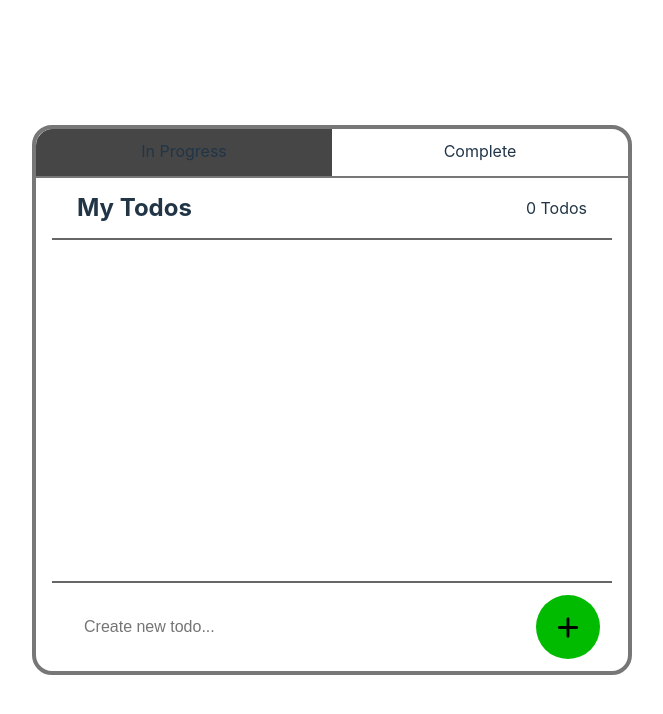
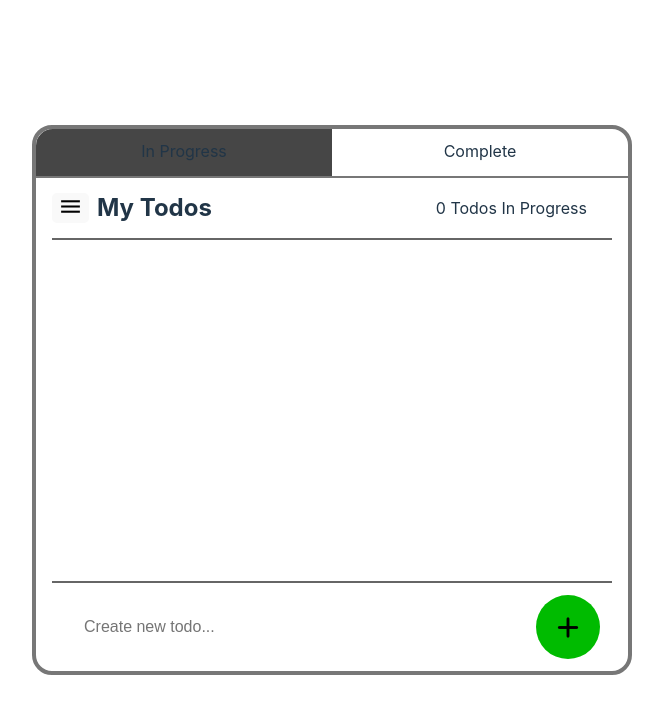
Before and after one commit to s-meenaghan7/react-todolist, a React (Vite) app: page / in a window 1280 px wide. Shown: the top 714 px of the page, without its empty margins (308-971 px from the left). Built offline with nearby package versions, Linux system fonts and the light colour scheme.

Commit message:
Todos header counter now indicates the counter of the complete or in progress todos, depending on which we are viewing. Also updates the text displayed. Also mounted a menu button on the header menu, to be implemented later

```diff
--- a/src/todolist/TodoList.jsx
+++ b/src/todolist/TodoList.jsx
@@ -33,7 +33,8 @@ export default function TodoList({ showCompletedTodos }) {
   return (
     <div className='inner-container'>
       <MenuBar
-        todoCount={todos.length}
+        showCompletedTodos={showCompletedTodos}
+        todoCount={showCompletedTodos ? completeTodos.length : todos.length}
       />
 
       <div className='todolist'>
--- a/src/todolist/components/MenuBar.jsx
+++ b/src/todolist/components/MenuBar.jsx
@@ -1,15 +1,26 @@
 import React from 'react';
 import '../styles/MenuBar.css';
 
-export default function MenuBar({ todoCount }) {
+export default function MenuBar({ todoCount, showCompletedTodos }) {
   return (
     <header className='menu-bar'>
-      <div style={{ "marginLeft": "25px"}}>
+      <div className='header'>
+        <button
+          id='menu-btn'
+          type='button'
+        >
+          <span
+            className="material-icons-outlined"
+            style={{ "fontSize": "25px" }}
+          >
+            menu
+          </span>
+        </button>
         <h2>My Todos</h2>
       </div>
       <div>
         <span style={{ "marginRight": "25px" }}>
-          {todoCount} {todoCount === 1 ? 'Todo' : 'Todos'}
+          {todoCount} {todoCount === 1 ? 'Todo' : 'Todos'} {showCompletedTodos ? "Complete" : "In Progress"}
         </span>
       </div>
     </header>
--- a/src/todolist/styles/AddTodoControls.css
+++ b/src/todolist/styles/AddTodoControls.css
@@ -40,5 +40,6 @@
 }
 
 #add-todo-btn:disabled {
+  cursor: auto;
   background-color: #464646;
 }
--- a/src/todolist/styles/MenuBar.css
+++ b/src/todolist/styles/MenuBar.css
@@ -5,8 +5,19 @@
   border-bottom: 2px solid #666;
 }
 
+.header {
+  display: flex;
+  align-items: center;
+}
+
 header h2 {
-  margin: 0.75rem 0rem;
+  margin: 0.75rem 0.5rem;
+}
+
+#menu-btn {
+  cursor: pointer;
+  border: none;
+  border-radius: 5px;
 }
 
 /* ------------------- MEDIA QUERIES ------------------- */
```
